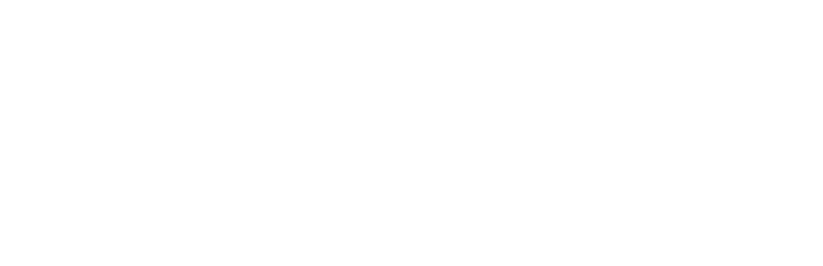
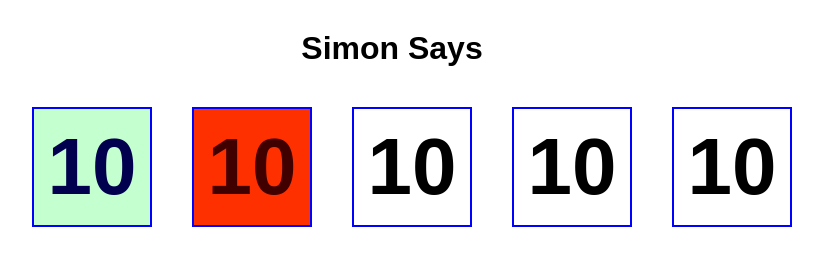
Before and after one commit to ZenRool/js-simon, a plain HTML site: page index.html in a window 1280 px wide. Shown: the whole page, without its empty margins (248-1071 px from the left). Drawn offline with Linux system fonts and the light colour scheme.

Commit message:
Setup css e html, box per i numeri

```diff
--- a/css/style.css
+++ b/css/style.css
@@ -3,3 +3,45 @@
     margin: 0;
     box-sizing: border-box;
 }
+.none {
+    display: none;
+}
+html {
+    font-family: sans-serif;
+}
+main {
+    padding: 30px;
+    display: flex;
+    flex-direction: column;
+    align-items: center;
+}
+section {
+    display: flex;
+    justify-content: center;
+    margin-top: 40px;
+    user-select: none;
+}
+
+
+.box {
+    width: 120px;
+    height: 120px;
+    margin-left: 40px;
+    border: 2px solid blue;
+
+
+    font-size: 80px;
+    font-weight: 600;
+
+    display: flex;
+    justify-content: center;
+    align-items: center;
+}
+.correct {
+    color: #00004F;
+    background-color: #C4FFD0;
+}
+.missed {
+    color: #400000;
+    background-color: #FF3000;
+}
--- a/index.html
+++ b/index.html
@@ -10,6 +10,29 @@
     <link rel="stylesheet" href="css/style.css">
 </head>
 <body>
+    <main>
+        <h1>
+            Simon Says
+        </h1>
+        <section>
+            <div class="box correct">
+                10
+            </div>
+            <div class="box missed">
+                10
+            </div>
+            <div class="box">
+                10
+            </div>
+            <div class="box">
+                10
+            </div>
+            <div class="box">
+                10
+            </div>
+
+        </section>
+    </main>
 
     <!-- Script  -->
     <script src="js/script.js" type="text/javascript"></script>
```
